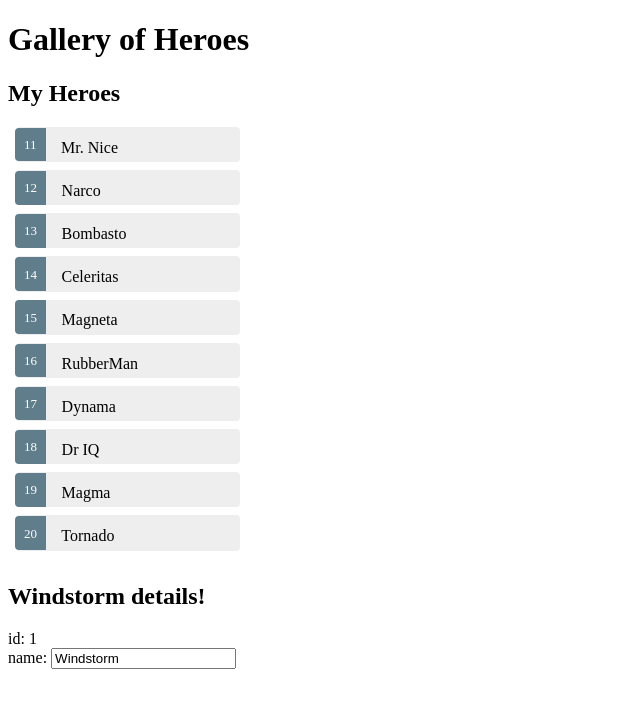
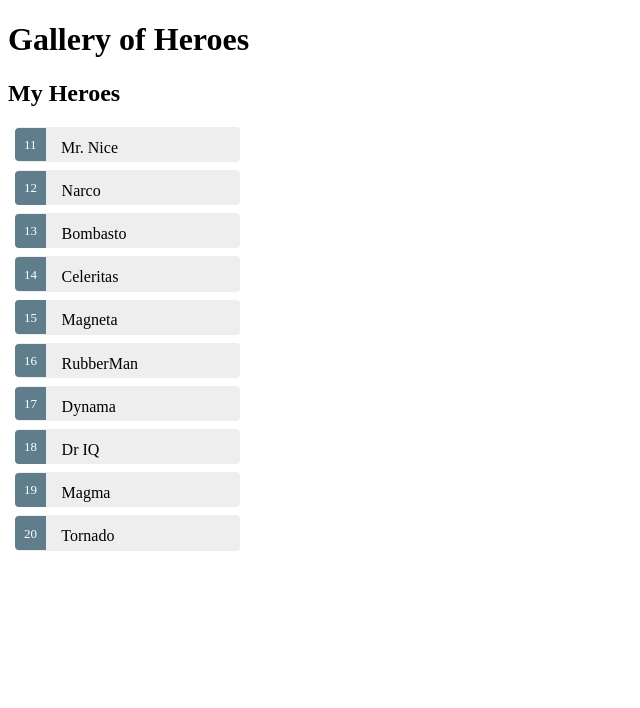
Before and after one commit to DrKalen/Heroes-Gallery, an Angular app: page / in a window 1280 px wide. Shown: the top 708 px of the page, without its empty margins (0-640 px from the left). Built offline with nearby package versions, Linux system fonts and the light colour scheme.

Commit message:
Add clickHandler to select Hero and method to display selected Hero

```diff
--- a/src/app/app.component.ts
+++ b/src/app/app.component.ts
@@ -24,16 +24,18 @@
     <h1>{{title}}</h1>
     <h2>My Heroes</h2>
     <ul class="heroes">
-      <li *ngFor="let hero of heroes">
+      <li *ngFor="let hero of heroes" (click)="onSelect(hero)">
         <!-- each hero goes here -->
         <span class="badge">{{hero.id}}</span> {{hero.name}}
       </li>
     </ul>
-    <h2>{{hero.name}} details!</h2>
-    <div><label>id: </label>{{hero.id}}</div>
-    <div>
-      <label>name: </label>
-      <input [(ngModel)]="hero.name" placeholder="name">
+    <div *ngIf="selectedHero">
+      <h2>{{selectedHero.name}} details!</h2>
+      <div><label>id: </label>{{selectedHero.id}}</div>
+      <div>
+        <label>name: </label>
+        <input [(ngModel)]="selectedHero.name" placeholder="name"/>
+      </div>
     </div>
     `,
     styles: [`
@@ -90,8 +92,9 @@
       export class AppComponent {
         title = 'Gallery of Heroes';
         heroes = HEROES;
-        hero: Hero = {
-          id: 1,
-          name: 'Windstorm'
-        };
+        selectedHero: Hero;
+
+        onSelect(hero: Hero): void {
+          this.selectedHero = hero;
+        }
       }
```
